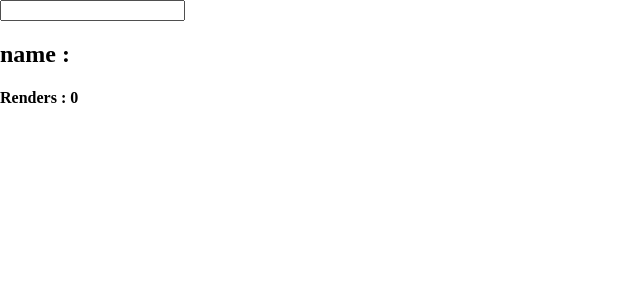
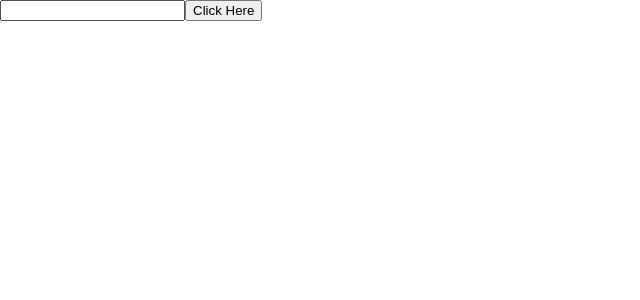
Before and after one commit to Gathoni-Wanjira/react-hooks, a React (Create React App) app: page / in a window 1280 px wide. Shown: the top 300 px of the page, without its empty margins (0-640 px from the left). Built offline with nearby package versions, Linux system fonts and the light colour scheme.

Commit message:
Access DOM element directly

```diff
--- a/src/App.js
+++ b/src/App.js
@@ -1,22 +1,21 @@
-import React, { useEffect, useState, useRef } from "react";
+import React , {useRef} from "react";
 
 
 
 const App = () => {
-  const [Name, SetName] = useState("");
-  const count = useRef(0);
-
-  useEffect(() => {
-    count.current = count.current + 1;
-  });
+  const inputEle = useRef();
+  const handleClick = () => {
+    console.log(inputEle.current);
+    inputEle.current.style.width = '300px';
+  }
 
 
 
   return (
     <div>
-      <input type="text" onChange={(e) => SetName(e.target.value)}></input>
-      <h2>name : {Name}</h2>
-      <h4>Renders : {count.current}</h4>
+      <input type="text" ref = {inputEle}></input>
+      <button onClick = {handleClick}> Click Here</button>
+
 
     </div>
   );
```
